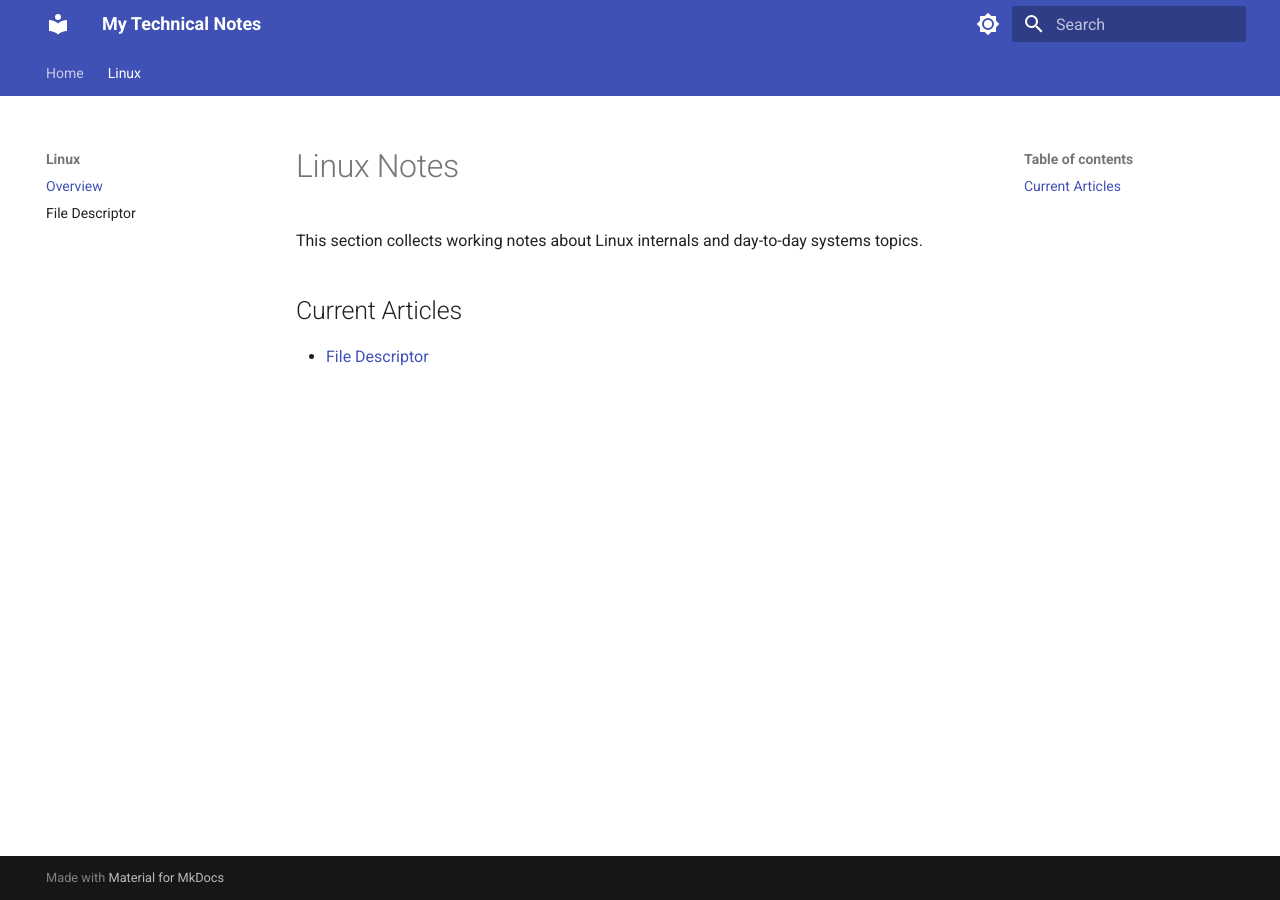
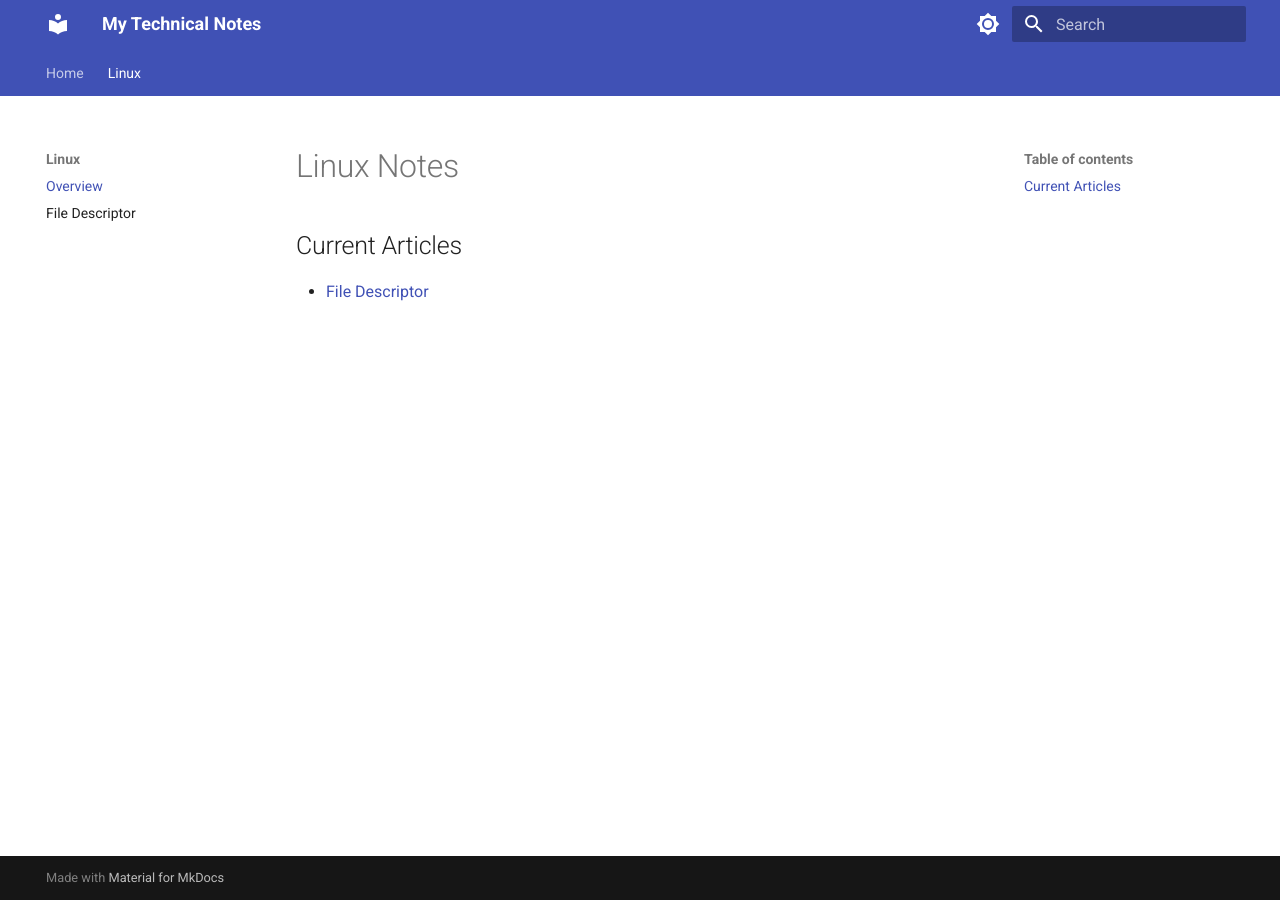
Before and after one commit to minm15/minm15.github.io, an MkDocs documentation site: the page built from docs/linux/index.md, in a window 1280 px wide. Built offline with MkDocs 1.6.1 and Material for MkDocs 9.7.7, drawn with Linux system fonts in a browser that asks for light colours.

Commit message:
revise the linux/index.md

```diff
--- a/docs/linux/index.md
+++ b/docs/linux/index.md
@@ -1,6 +1,4 @@
 # Linux Notes
-
-This section collects working notes about Linux internals and day-to-day systems topics.
 
 ## Current Articles
 
```
